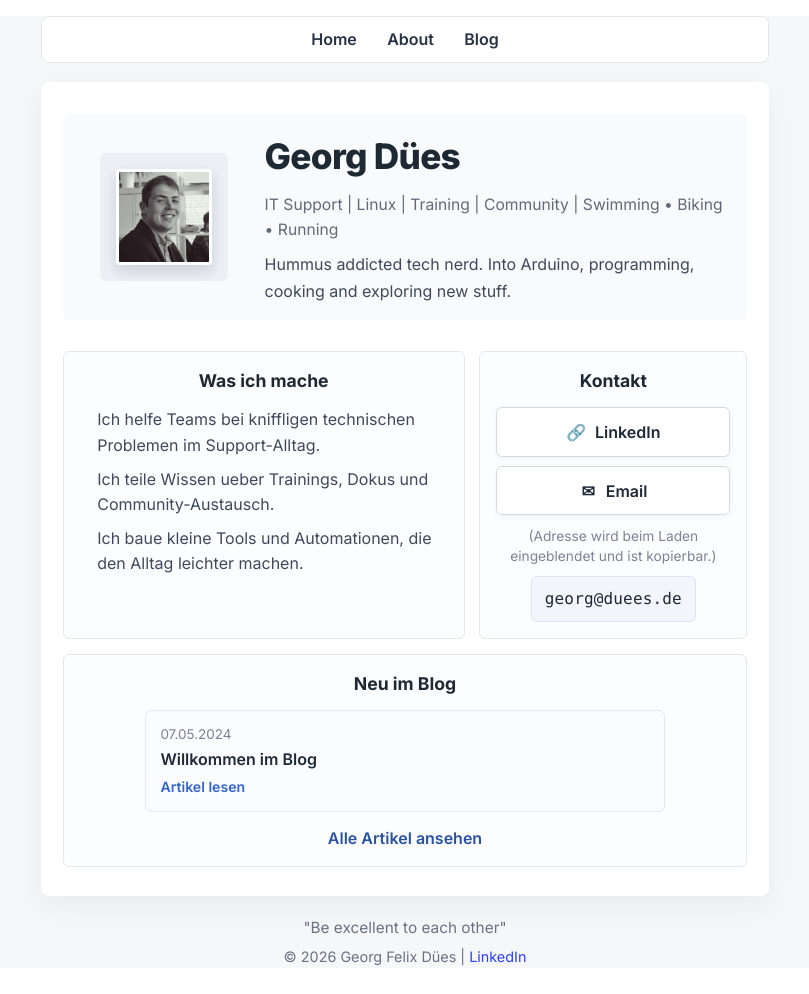
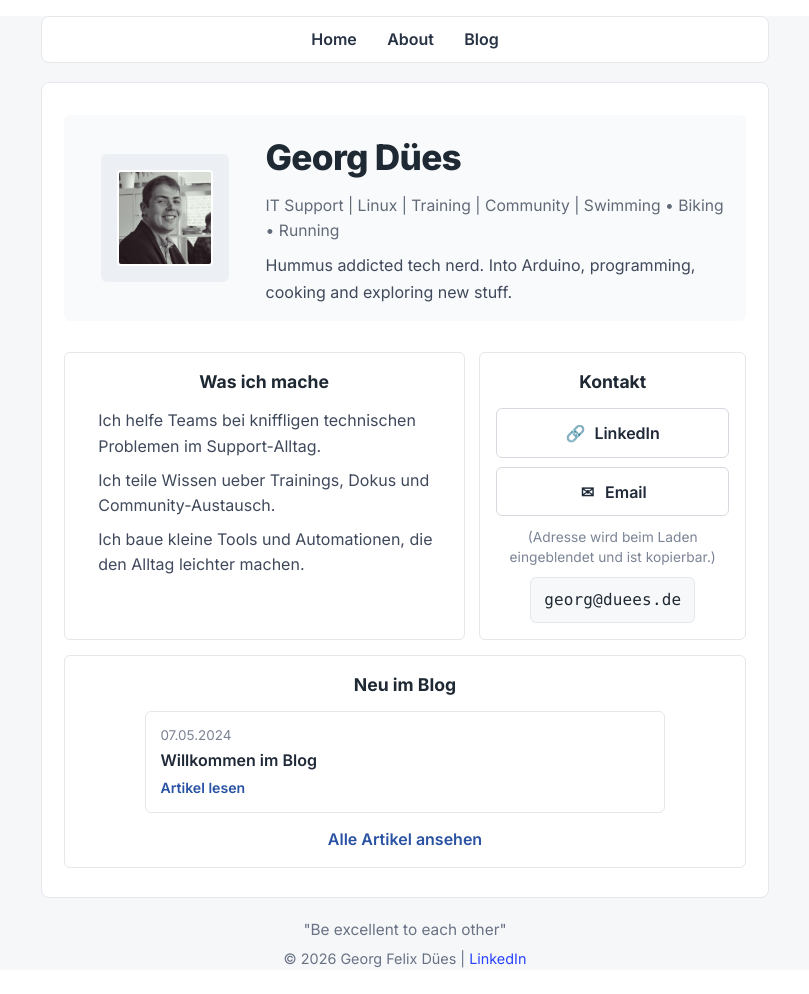
Before and after one commit to georgduees/georgduees.github.io, a Jekyll site: the page built from index.html, in a window 1280 px wide. Shown: the whole page, without its empty margins (235-1044 px from the left). Built offline with Jekyll 4.4.1, drawn with Linux system fonts in a browser that asks for light colours.

Commit message:
Update blog and site HTML to German localization, adjust URLs to production, and enhance SEO metadata
- Changed language attribute from English to German in HTML files.
- Updated Open Graph and Twitter metadata to reflect the new URLs and author information.
- Modified canonical links to point to the live site instead of localhost.
- Improved structured data for blog and index pages with author details.
- Refined CSS styles for buttons and cards, enhancing hover effects and transitions.
- Standardized background and border colors across various components for consistency.

```diff
--- a/assets/css/atomic/_atoms.scss
+++ b/assets/css/atomic/_atoms.scss
@@ -36,18 +36,12 @@
   font-weight: 600;
   text-decoration: none;
   background: #ffffff;
-  box-shadow: 0 2px 8px rgba(31, 41, 55, 0.05);
-  transition: transform 0.2s ease, box-shadow 0.2s ease, border-color 0.2s ease;
+  transition: border-color 0.15s ease, background-color 0.15s ease;
 }
 
 .link-button:hover {
-  transform: translateY(-1px);
+  background: #fbfcfd;
   border-color: #b8c1cf;
-  box-shadow: 0 5px 14px rgba(31, 41, 55, 0.08);
-}
-
-.link-button:active {
-  animation: button-tap 180ms ease-out;
 }
 
 .link-icon {
@@ -99,16 +93,9 @@
   padding: 0.62rem 0.9rem;
   font-weight: 700;
   cursor: pointer;
-  transition: transform 0.2s ease, box-shadow 0.2s ease;
+  transition: background-color 0.15s ease;
 }
 
 .share-button:hover {
-  transform: translateY(-1px);
-  box-shadow: 0 8px 18px rgba(17, 24, 39, 0.2);
+  background: #21478f;
 }
-
-@keyframes button-tap {
-  0% { transform: scale(1); }
-  50% { transform: scale(0.97); }
-  100% { transform: scale(1); }
-}
--- a/assets/css/atomic/_molecules.scss
+++ b/assets/css/atomic/_molecules.scss
@@ -9,11 +9,11 @@
   display: block;
   text-decoration: none;
   color: inherit;
-  border: 1px solid #e3e8f3;
+  border: 1px solid var(--line);
   border-radius: var(--radius-md);
-  background: #fbfcff;
+  background: #ffffff;
   padding: 0.8rem 0.9rem;
-  transition: transform 0.2s ease, border-color 0.2s ease, box-shadow 0.2s ease;
+  transition: border-color 0.15s ease, background-color 0.15s ease;
 }
 
 .article-card {
@@ -28,9 +28,8 @@
 
 .article-card:hover,
 .post-card:hover {
-  transform: translateY(-2px);
-  border-color: #bfd0ef;
-  box-shadow: 0 10px 20px rgba(40, 80, 150, 0.12);
+  border-color: #cdd4dd;
+  background: #fcfcfd;
 }
 
 .article-date,
@@ -55,7 +54,7 @@
 .article-more {
   display: inline-block;
   margin-top: 0.32rem;
-  color: #3265c9;
+  color: var(--accent);
   font-size: 0.88rem;
   font-weight: 600;
 }
@@ -72,8 +71,8 @@
   font-family: ui-monospace, SFMono-Regular, Menlo, monospace;
   font-size: 1rem;
   letter-spacing: 0.01em;
-  background: #f2f5fb;
-  border: 1px solid #dce4f2;
+  background: #f7f8fa;
+  border: 1px solid var(--line);
   border-radius: var(--radius-md);
   padding: 0.6rem 0.8rem;
 }
--- a/assets/css/atomic/_organisms.scss
+++ b/assets/css/atomic/_organisms.scss
@@ -22,9 +22,9 @@
 .blog-container,
 .post-container {
   background: var(--panel-bg);
+  border: 1px solid var(--line);
   border-radius: var(--radius-lg);
   padding: 2rem 1.35rem 1.8rem;
-  box-shadow: 0 10px 30px rgba(31, 41, 55, 0.06);
 }
 
 .o-bento-shell {
@@ -61,8 +61,7 @@
   height: 96px;
   border-radius: var(--radius-sm);
   object-fit: cover;
-  border: 3px solid #fff;
-  box-shadow: 0 6px 14px rgba(17, 24, 39, 0.14);
+  border: 2px solid #fff;
   display: block;
 }
 
@@ -107,7 +106,7 @@
   border-radius: var(--radius-md);
   margin-top: 0.95rem;
   padding: 1rem;
-  background: #fcfdff;
+  background: #ffffff;
 }
 
 .about-quick-list {
@@ -144,10 +143,10 @@
 }
 
 .expertise-card {
-  border: 1px solid #e6eaf2;
+  border: 1px solid var(--line);
   border-radius: var(--radius-md);
   padding: 0.9rem;
-  background: #fafcff;
+  background: #ffffff;
 }
 
 .skills-list {
```
Also changed, not shown: 6 other files.
